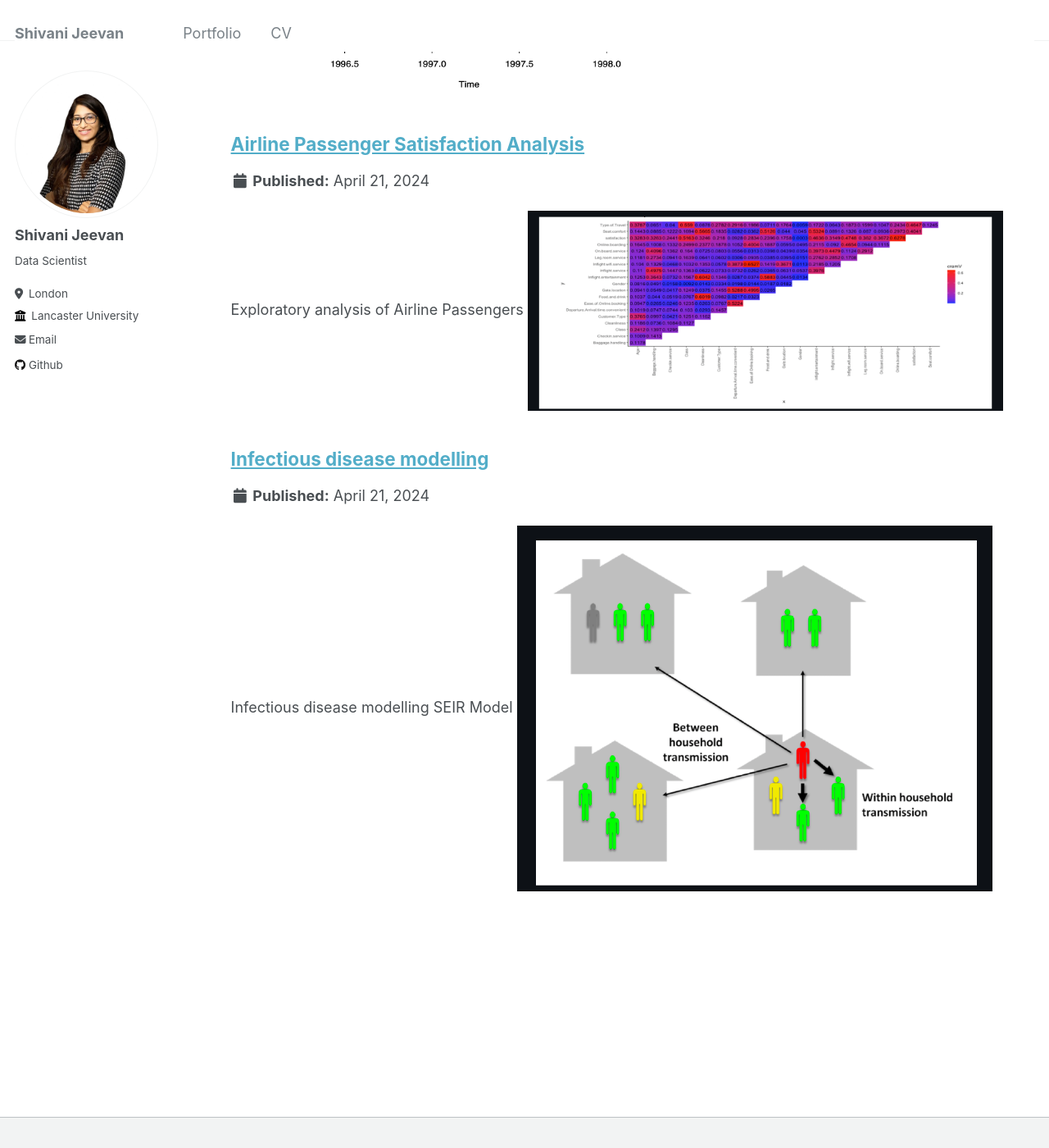
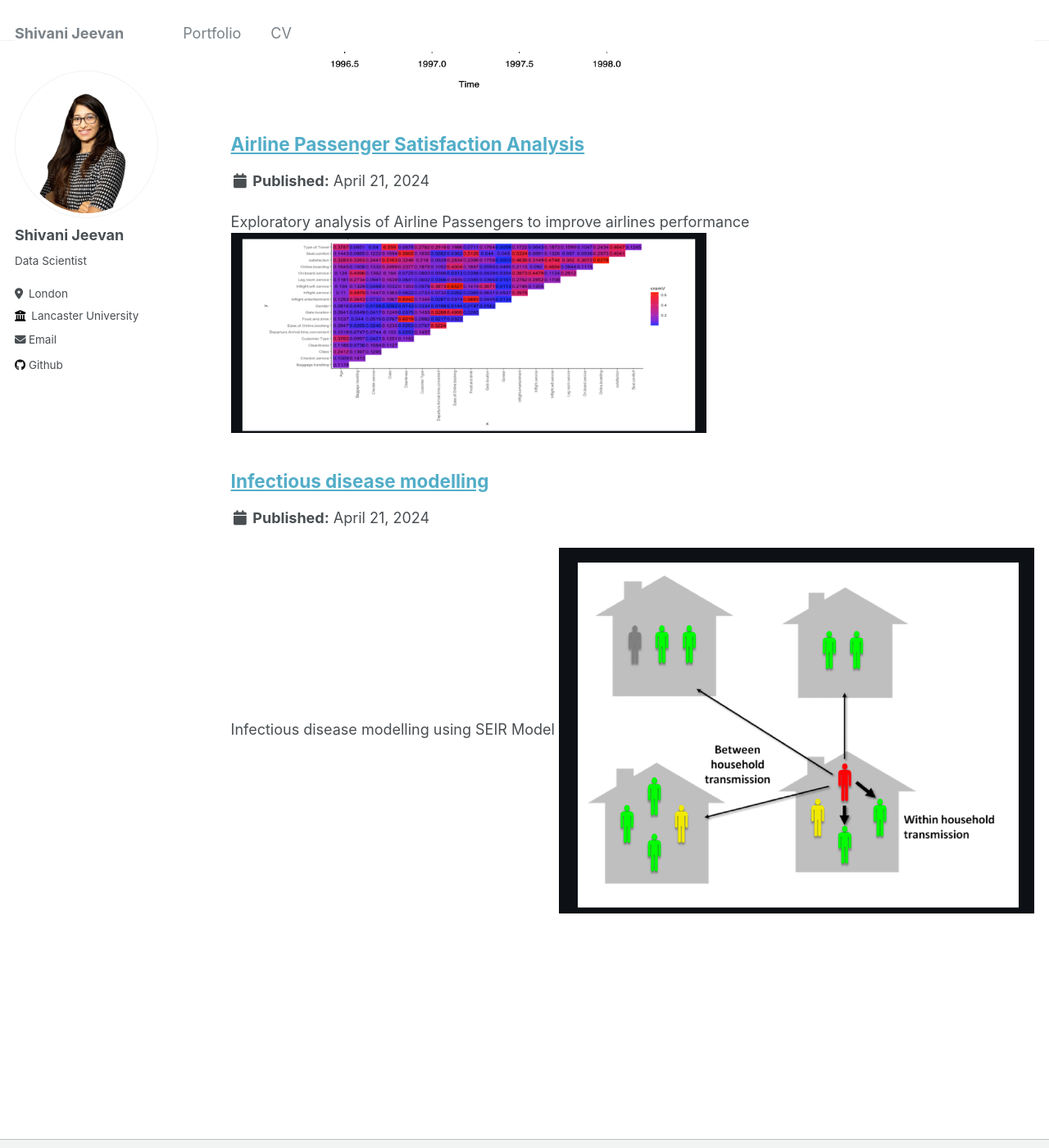
Before and after one commit to shivani-JP/shivani-jp.github.io, a Jekyll site: the page built from _pages/portfolio.html, in a window 1280 px wide and 1400 px high, scrolled down 520 px. Shown: the whole window at 82% size. Built offline with Jekyll 4.4.1, drawn with Linux system fonts in a browser that asks for light colours.

Commit message:
editing description

```diff
--- a/_portfolio/portfolio-2.html
+++ b/_portfolio/portfolio-2.html
@@ -1,9 +1,9 @@
 ---
 title: "Airline Passenger Satisfaction Analysis"
-excerpt: "Exploratory analysis of Airline Passengers
-<img src='/images/correlation.png' width='580' height='300' alt='Correlation Image'>"
+excerpt: "Exploratory analysis of Airline Passengers to improve airlines performance<img src='/images/correlation.png' width='580' height='300' alt='Correlation Image'>"
 collection: portfolio
 ---
+
 
 This project focuses on understanding how the airline caters to both business and economy class passengers. Improvements in these services could lead to an increase in the airline's business. Customer satisfaction influences customer loyalty, a factor thoroughly explored in this analysis. We examine factors influencing positive and negative feedback, focusing on areas for improvement in airline services.
 <img src='/images/airline1.png' width='580' height='300' alt='airline1 Image'>"
--- a/_portfolio/portfolio-3.html
+++ b/_portfolio/portfolio-3.html
@@ -1,7 +1,6 @@
 ---
 title: "Infectious disease modelling"
-excerpt: "Infectious disease modelling SEIR Model
-<img src='/images/infectious.png' width='580' height='300' alt='Infectious Image'>"
+excerpt: "Infectious disease modelling using SEIR Model <img src='/images/infectious.png' width='580' height='300' alt='Infectious Image'>"
 collection: portfolio
 ---
 
```
